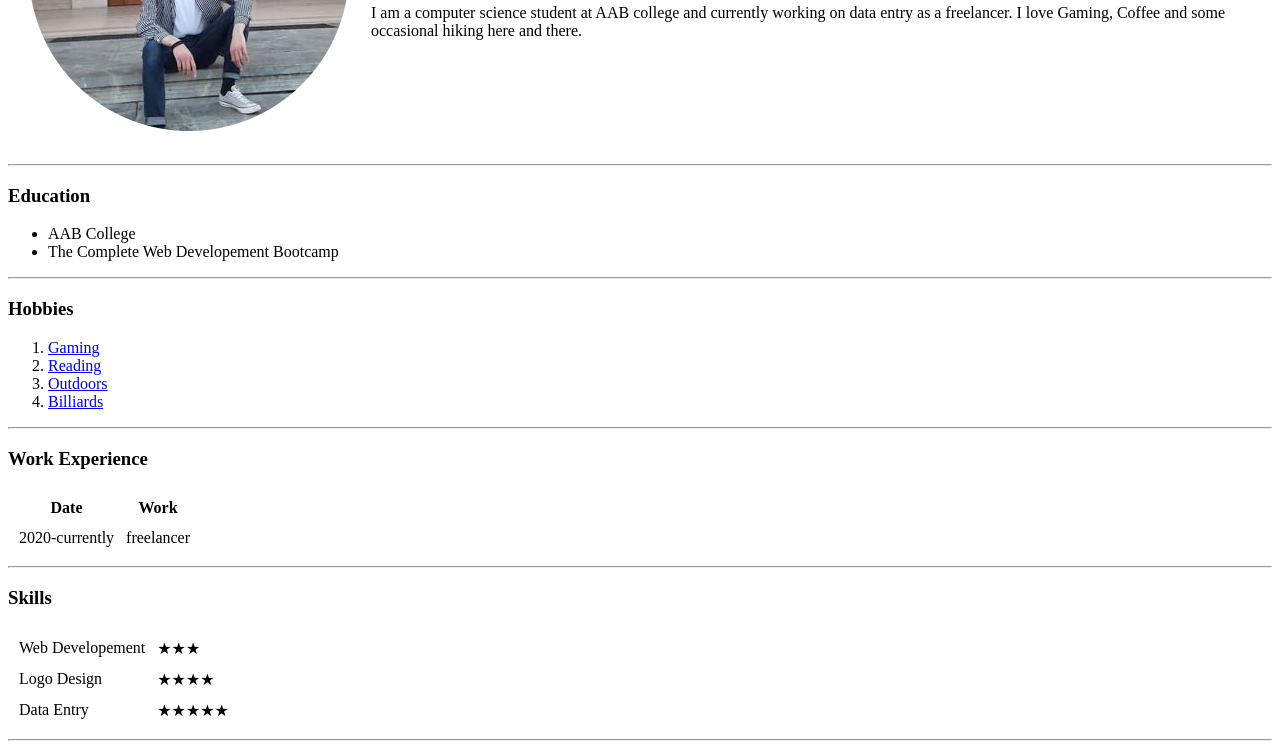
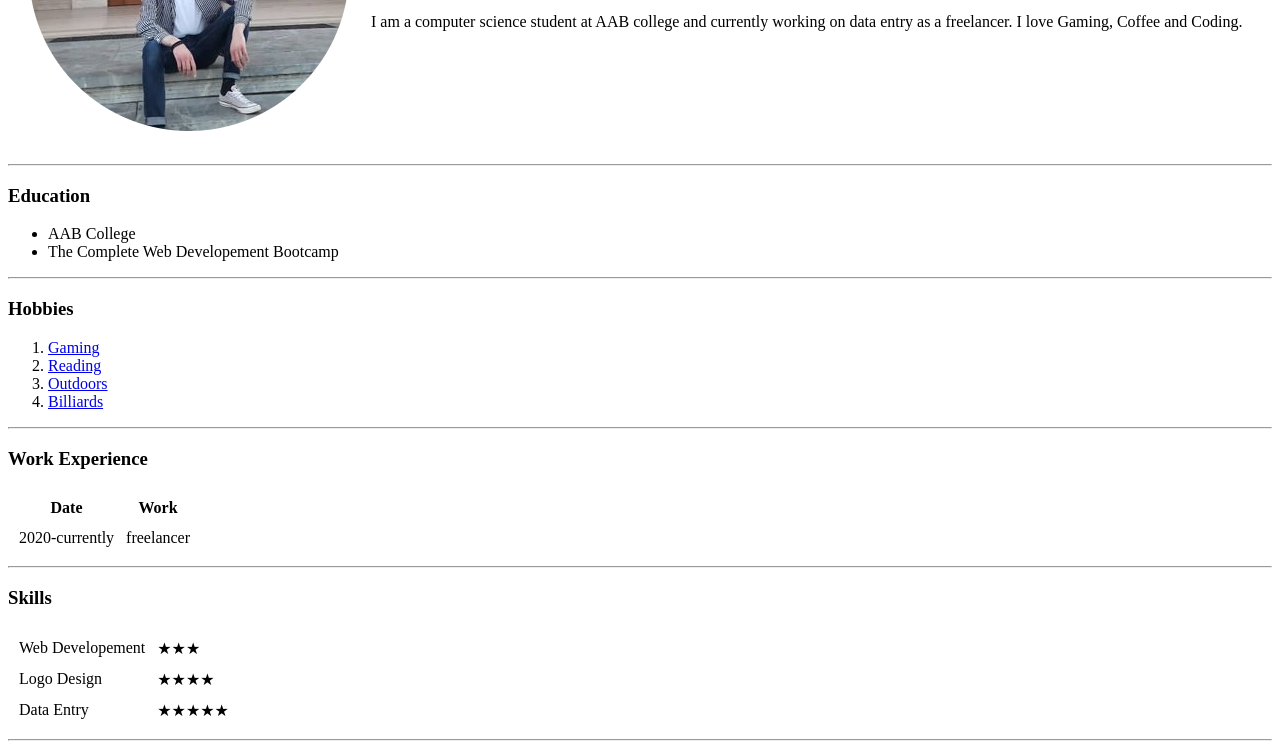
Before and after one commit to art1ol/cv, a plain HTML site: page index.html in a window 1280 px wide. Shown: the part 218-964 px from the top of the page. Drawn offline with Linux system fonts and the light colour scheme.

Commit message:
Update index.html

```diff
--- a/index.html
+++ b/index.html
@@ -13,7 +13,7 @@
       <td>
         <h1>Artiol Avdyli</h1>
         <p><em>CS student and <strong>freelancer</strong>.</em></p>
-        <p>I am a computer science student at AAB college and currently working on data entry as a freelancer. I love Gaming, Coffee and some occasional hiking here and there.</p>
+        <p>I am a computer science student at AAB college and currently working on data entry as a freelancer. I love Gaming, Coffee and Coding.</p>
       </td>
     </tr>
   </table>
```
